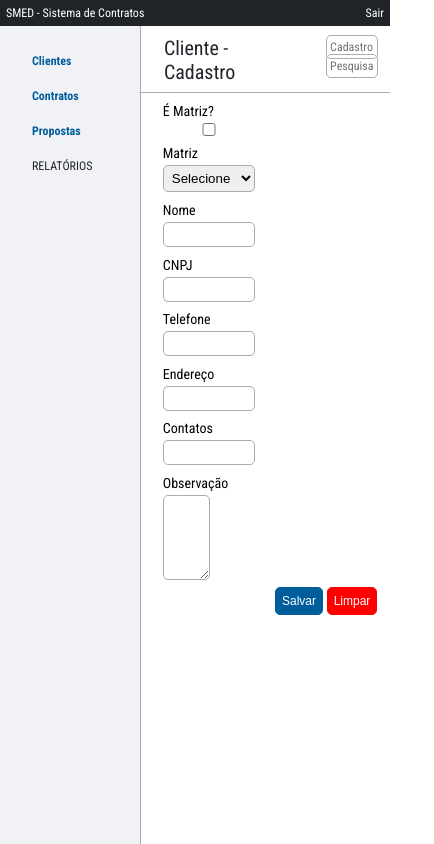
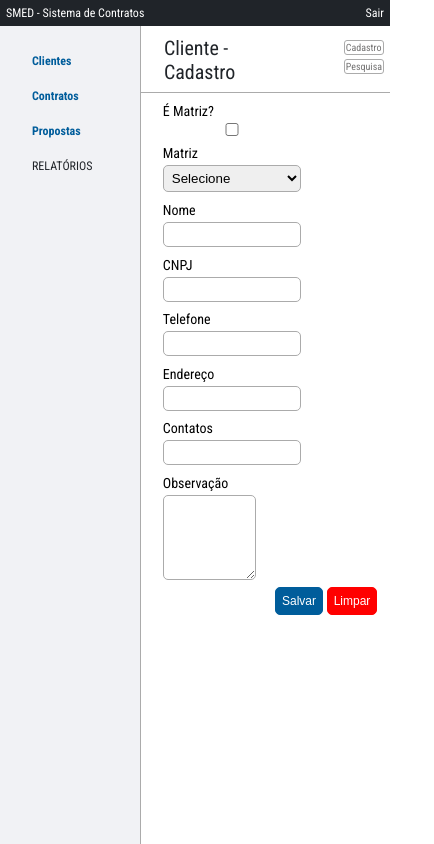
Before and after one commit to nathtor4/teste-cadastro-pesquisa, a plain HTML site: page cadastro.html in a window 390 px wide. Shown: the whole page, 434 px wide, since content can reach past the window. Drawn offline with Linux system fonts and the light colour scheme.

Commit message:
Add files via upload

```diff
--- a/cadastro.html
+++ b/cadastro.html
@@ -87,7 +87,7 @@
 
             <div class="cadastro__campos">
                 <label class="campo-titulo"  for="observacao">Observação</label>
-                <textarea rows="5" style="width: 40%" class="campo" name="observacao" id="observacao"></textarea>
+                <textarea rows="5" style="width: 60%" class="campo" name="observacao" id="observacao"></textarea>
             </div>
             <div class="form__botoes">
                 <button type="submit" class="form__botao-salvar">Salvar</button>
--- a/styles/style.css
+++ b/styles/style.css
@@ -174,6 +174,10 @@ th{
         margin-left: 50%;
     }
 
+    .cadastro__campos {
+        width: 60%;
+    }
+
 }
 
 @media screen and (max-width: 868px) {
@@ -194,14 +198,28 @@ th{
         width: 60%;
     }
 
-}
-
-@media screen and (max-width: 400px) {
     .table {
         display: none;
     }
+}
+
+@media screen and (max-width: 526px) {
+    .container__menu-titulo {
+        padding: .5em 15vw 0 1vw;
+        font-size: 20px;
+    }
 
     .input__botoes {
-        margin-left: 30%;
+        margin-left: 20%;
+    }
+
+    .menu__botao{
+        text-decoration: none;
+        color: var(--cinza);
+        font-size: 10px;
+        border: .7px solid var(--bordas);
+        border-radius: 3px;
+        padding: .1em;
+        margin: 5em;
     }
 }
```
